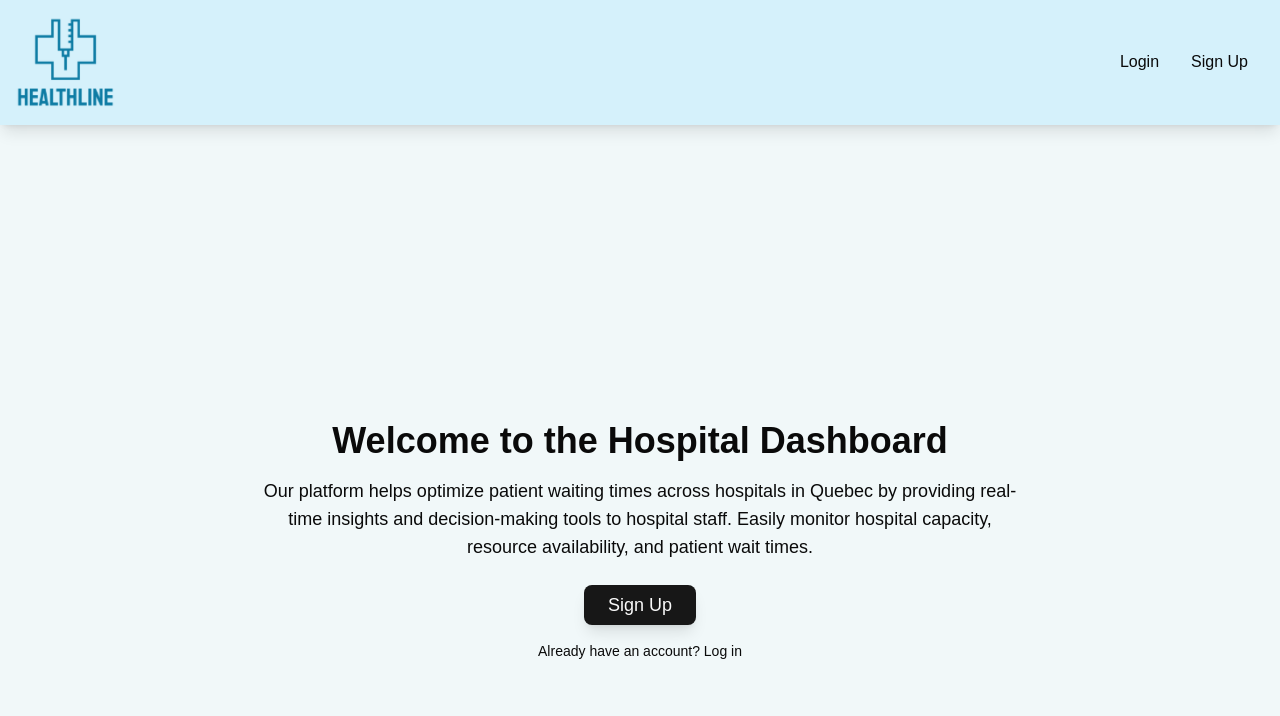
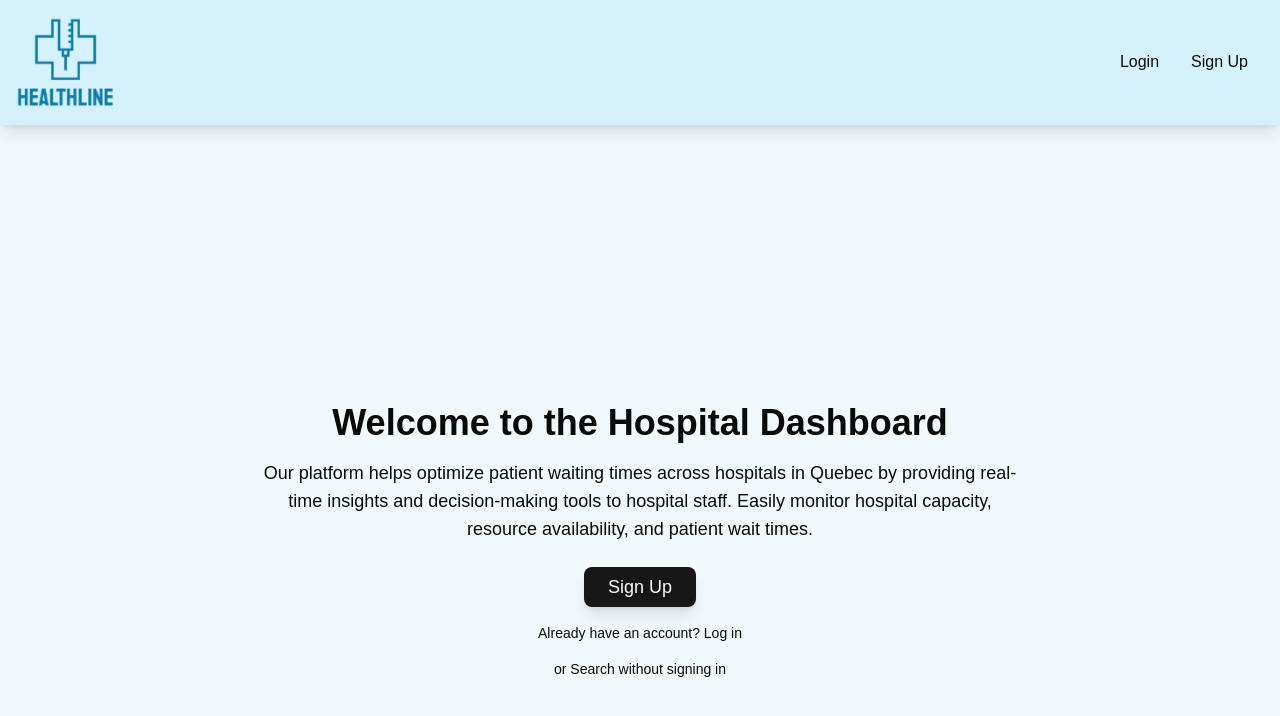
Before and after one commit to philipsoitu/McHacks12, a Next.js app in the folder web/: page / in a window 1280 px wide. Shown: the top 716 px of the page. Built offline with nearby package versions, Linux system fonts and the light colour scheme; no server answers.

Commit message:
serach no signup

```diff
--- a/web/app/page.js
+++ b/web/app/page.js
@@ -25,6 +25,10 @@ export default function Home() {
         <p className="text-sm text-gray-600 mt-4">
           Already have an account? <Link href="/login" className="text-blue-600 hover:underline">Log in</Link>
         </p>
+        <p className="text-sm text-gray-600 mt-4">
+          <Link href="/search" className="text-blue-600 hover:underline">or Search without signing in </Link>
+        </p>
+
       </div>
     </div>
   );
```
